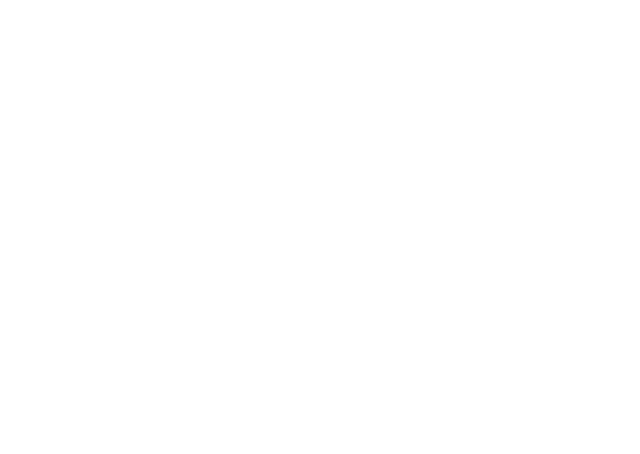
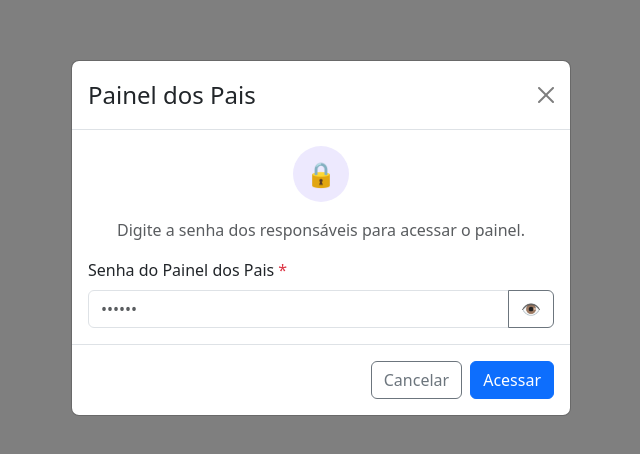
Before and after one commit to bnatj29-lang/minibank-frontend, a React (Vite) app: page /painel-pais in a window 1280 px wide. Before the commit this address had no page. Shown: the part 162-616 px from the top of the page, without its empty margins (319-959 px from the left). Built offline with nearby package versions, Linux system fonts and the light colour scheme.

Commit message:
Navagacao do login, cadastro e painel dos pais funcionando

```diff
--- a/src/App.jsx
+++ b/src/App.jsx
@@ -1,33 +1,34 @@
-import React, { useState } from "react";
-import { Routes, Route } from "react-router-dom";
+import React from "react";
+import { Routes, Route, Navigate, useNavigate } from "react-router-dom";
 
-import PainelPaisModal from "./components/PainelPaisModal";
 import LoginForm from "./components/LoginForm";
 import CadastroPage from "./pages/CadastroPage";
 import Home from "./pages/Home";
+import PainelPaisModal from "./components/PainelPaisModal";
 
 function App() {
-    const [painelAberto, setPainelAberto] = useState(false);
-
-    const handleSucessoPainel = () => {
-        console.log("Senha do painel verificada com sucesso!");
-        setPainelAberto(false);
-    };
+    const navigate = useNavigate();
 
     return (
-        <div>
-            <Routes>
-                <Route path="/cadastro" element={<CadastroPage />} />
-                <Route path="/login" element={<LoginForm />} />
-                <Route path="/home" element={<Home />} />
-            </Routes>
+        <Routes>
+            <Route path="/" element={<Navigate to="/login" replace />} />
+            <Route
+                path="/login"
+                element={
+                    <>
+                        <LoginForm />
+                        <button onClick={() => navigate("/cadastro")}>
+                            Criar um cadastro
+                        </button>
+                    </>
+                }
+            />
 
-            <PainelPaisModal
-                isOpen={painelAberto}
-                onClose={() => setPainelAberto(false)}
-                onSuccess={handleSucessoPainel}
-            />
-        </div>
+            <Route path="/cadastro" element={<CadastroPage />} />
+            <Route path="/home" element={<Home />} />
+            <Route path="/painel-pais" element={ <PainelPaisModal />} />
+
+        </Routes>
     );
 }
 
--- a/src/components/LoginForm.jsx
+++ b/src/components/LoginForm.jsx
@@ -15,7 +15,7 @@
 
         try {
             await api.post("/autenticar/login", dadosLogin);
-            alert("Login realizado com sucesso!");
+            sessionStorage.setItem("usuarioEmail", email.trim());
             navigate("/home");
         } catch (error) {
             console.error("Erro ao fazer login:", error);
--- a/src/components/PainelPaisModal.jsx
+++ b/src/components/PainelPaisModal.jsx
@@ -1,6 +1,7 @@
 import React, { useState } from "react";
 import { verificarSenhaPainel} from "../services/painelService";
 import {Alert, Button, InputGroup, Modal, Form} from "react-bootstrap";
+import { useNavigate } from "react-router-dom";
 
 //esses sao os imports - react e a funcao (q faz requisicao pro back)
 //useState faz lembrar valores entre renderizacoes.
@@ -14,11 +15,13 @@
 //     quem estiver usando o modal decide o que fazer depois, ex:
 //     navegar pra tela do Painel dos Pais)
 
-export default function PainelPaisModal({ isOpen, onClose, onSuccess }) {
+function PainelPaisModal() {
+    const navigate = useNavigate();
     const [senha, setSenha] = useState("");
     const [mostrarSenha, setMostrarSenha] = useState(false);
     const [carregando, setCarregando] = useState(false);
     const [erro, setErro] = useState("");
+    const [sucesso, setSucesso] = useState("");
 
 //essas sao memorias que o componente guarda
 //senha - o que a pessoa ta digitando no campo
@@ -28,27 +31,30 @@
 //erro - mensagem de erro exibida
 //state - react transforma de acordo com os dados. (dado manda na tela)
 
-    if (!isOpen) return null;  // Se isOpen for false, o componente não renderiza NADA.
-// É assim que controlamos se o modal aparece ou não.
+
 
     async function handleAcessar() {
         setErro("");
+        setSucesso("");
 //handleAcessar é o que roda quando clica para acessar
 
         if (!senha) {
             setErro("Digite a senha do painel.");
             return;
         }
+
+        const emailUsuario = sessionStorage.getItem("usuarioEmail");
+
+        if (!emailUsuario) {
+            setErro("E-mail do usuário não encontrado. Faça o login novamente.");
+            return;
+        }
 //esse erro vai ser limpo depois
         //Se o campo está vazio, mostra erro local e para ali (return) - validacao simples
         setCarregando(true); //trava o botao - mostra verificando
         try {
-            await verificarSenhaPainel(senha, "teste@crianca.com"); //chama funcao
-            //se der certo chama onSuccess()
-
-            // Senha correta: limpa o campo, avisa quem está usando o modal.
-            setSenha("");
-            onSuccess();
+            await verificarSenhaPainel(senha, emailUsuario); //chama funcao
+            setSucesso("Login realizado com sucesso!");
         } catch (erroRequisicao) {
             //se der erro cai no CATCH que diferencia o TIPO do erro
             // Critério de aceite: "senha incorreta retorna erro claro, sem
@@ -71,11 +77,10 @@
     function handleCancelar() {
         setSenha("");
         setErro("");
-        onClose();
+        setSucesso("");
+        navigate("/login");
 //essa function fecha o modal limpando os campos.
     }
-    if (!isOpen) return null; //se o isopen for false - nao renderiza nada
-
     return (
         // O <Modal> do react-bootstrap já cuida sozinho de: overlay escurecido,
         // fechar com ESC, travar o scroll de fundo, e centralizar na tela.
@@ -83,7 +88,7 @@
         // "onHide" é chamado tanto ao clicar fora quanto no X — por isso
         // ligamos direto no handleCancelar.
 
-        <Modal show={isOpen} onHide={handleCancelar} centered>
+        <Modal show={true} onHide={handleCancelar} centered>
             <Modal.Header closeButton>
                 <Modal.Title>Painel dos Pais</Modal.Title>
             </Modal.Header>
@@ -110,7 +115,11 @@
                         <Form.Control
                             type={mostrarSenha ? "text" : "password"}
                             value={senha}
-                            onChange={(e) => setSenha(e.target.value)}
+                            onChange={(e) => {
+                                setSenha(e.target.value);
+                                setErro("");
+                                setSucesso("");
+                            }}
                             placeholder="••••••"
                             disabled={carregando}
                             // isInvalid liga automaticamente o estilo de erro (borda
@@ -132,6 +141,12 @@
                         {erro}
                     </Alert>
                 )}
+
+                {sucesso && (
+                    <Alert variant="success" className="mt-3 mb-0 py-2">
+                        {sucesso}
+                    </Alert>
+                )}
             </Modal.Body>
 
             <Modal.Footer>
@@ -146,3 +161,4 @@
     );
 
 }
+export default PainelPaisModal;
--- a/src/pages/CadastroPage.jsx
+++ b/src/pages/CadastroPage.jsx
@@ -105,7 +105,7 @@
         <div>
             <header>
                 <div>
-                    <button>←</button>
+                    <button type="button" onClick={() => navigate("/login")}>←</button>
 
                     <div>
                         <h1>Criar conta</h1>
--- a/src/pages/Home.jsx
+++ b/src/pages/Home.jsx
@@ -1,9 +1,14 @@
 import React from "react";
+import {useNavigate} from "react-router-dom";
 
 function Home() {
+    const navigate = useNavigate();
     return (
         <div>
             <h1>Bem-vindo à página inicial!</h1>
+            <button onClick={() => navigate("/painel-pais")}>
+                Login dos responsáveis
+            </button>
         </div>
     );
 }
```
